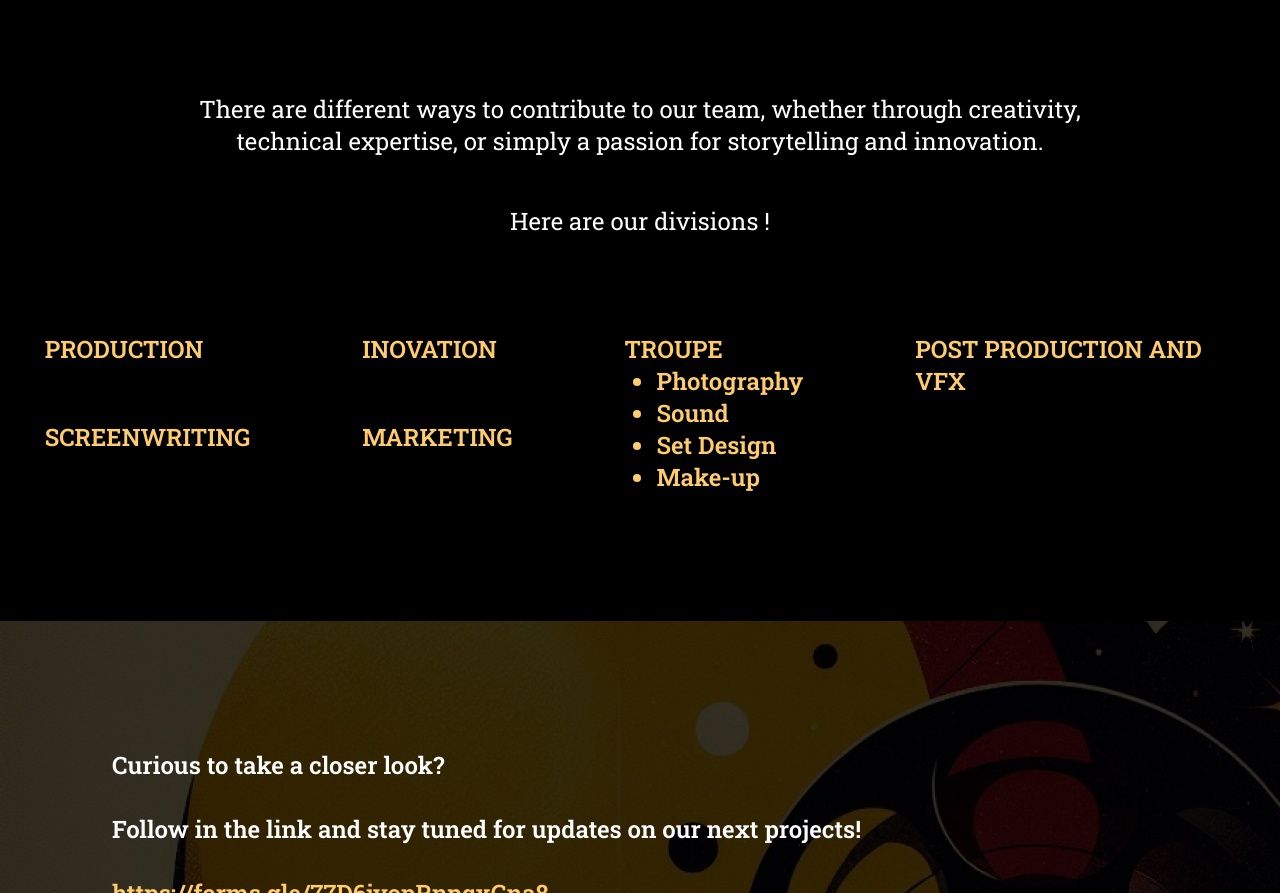
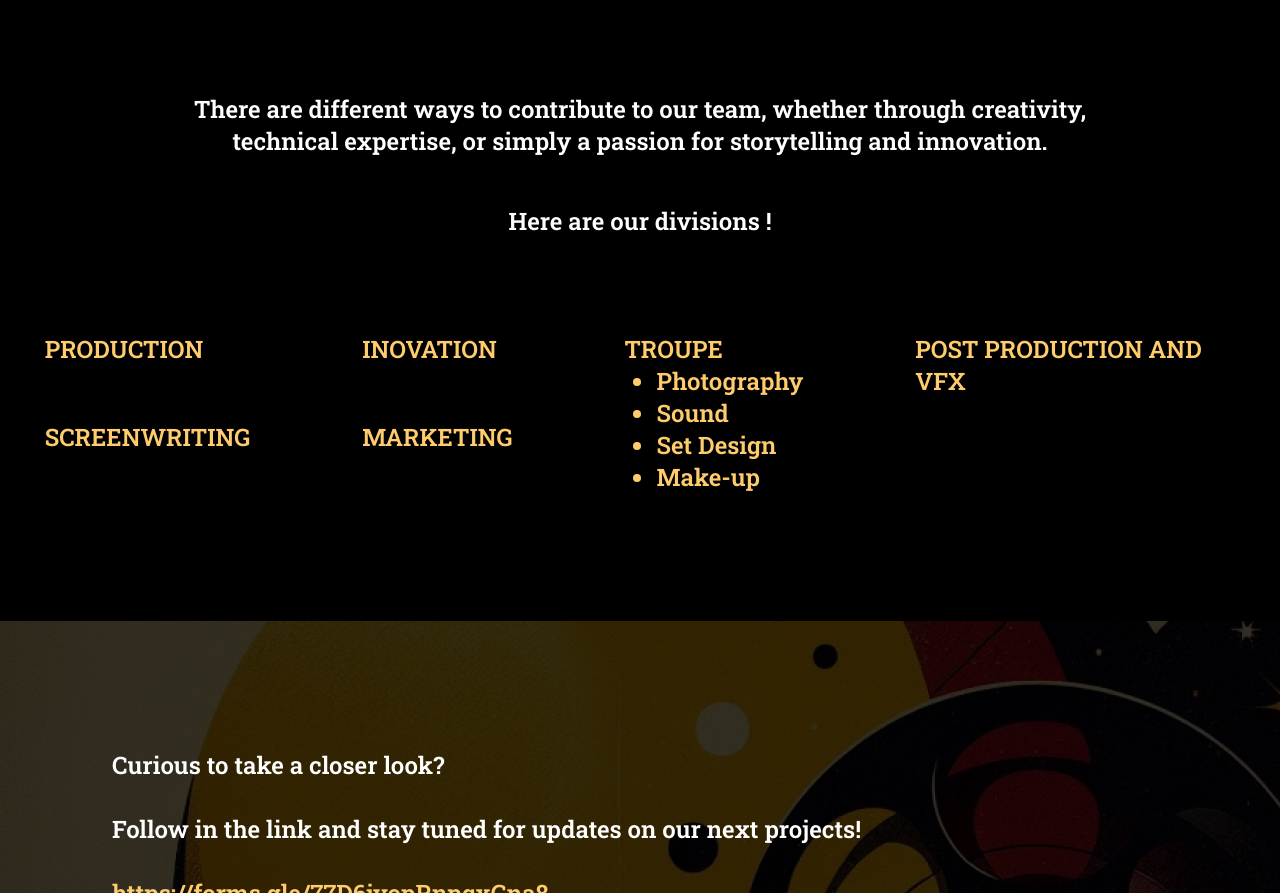
Before and after one commit to celul123/D.A.R.T., a plain HTML site: page index.html in a window 1280 px wide. Shown: the part 849-1742 px from the top of the page. Drawn offline with Linux system fonts and the light colour scheme.

Commit message:
Update style.css

```diff
--- a/style.css
+++ b/style.css
@@ -86,7 +86,7 @@ h1{
     max-width: 70%;
     display: flex;
     font-size: 1.5rem;
-    font-weight: 400;
+    font-weight: 600;
     margin-left: auto;
     margin-right: auto;
 }
@@ -99,7 +99,7 @@ h1{
     max-width: 75%;
     display: flex;
     font-size: 1.5rem;
-    font-weight: 400;
+    font-weight: 600;
     margin-left: auto;
     margin-right: auto;
 }
```
